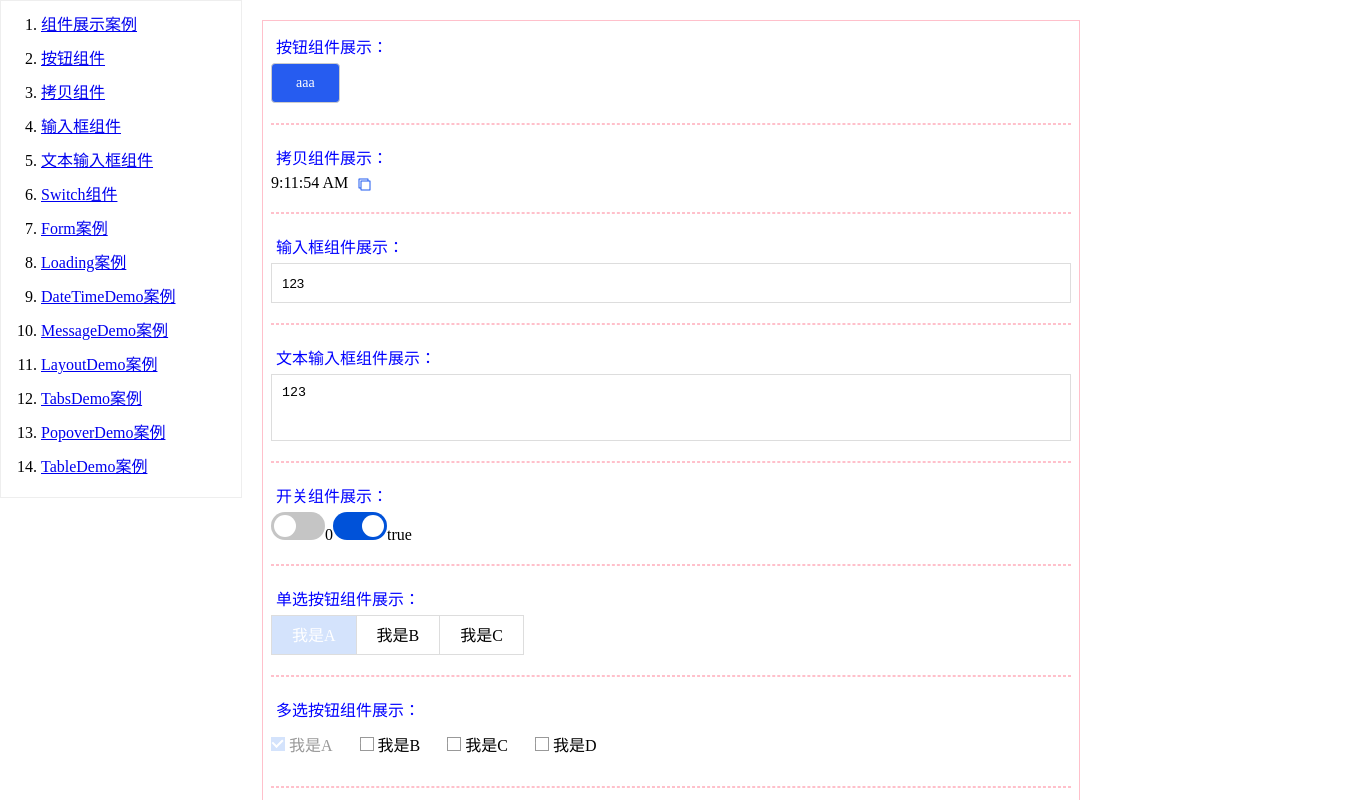
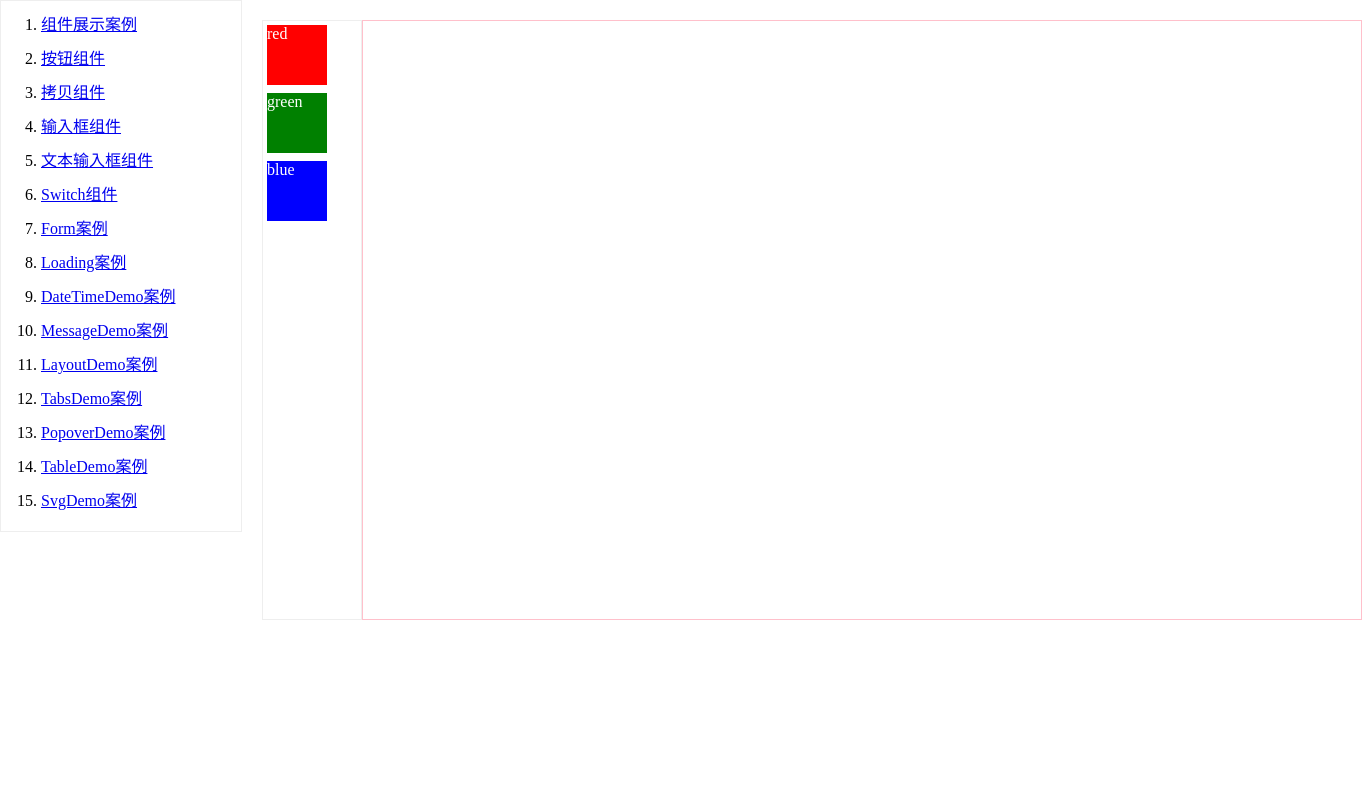
Before and after one commit to bushaoqing/component-for-react-hook, a React (Create React App) app: page /SvgDemo in a window 1280 px wide. Before the commit this address led to /page. Shown: the top 800 px of the page, 1362 px wide, since content can reach past the window. Built offline with nearby package versions, Linux system fonts and the light colour scheme.

Commit message:
add Svg comp

```diff
--- /dev/null
+++ b/src/components/FlowChart/Path/index.js
@@ -0,0 +1,78 @@
+// 连线组件
+import PropTypes from 'prop-types'
+import _ from 'lodash'
+
+function Path(props) {
+  let { startP, endP } = props
+  let position = { // path的4个坐标位置
+    x1: 0,
+    y1: 0,
+    x2: 0,
+    y2: 0,
+    x3: 0,
+    y3: 0,
+    x4: 0,
+    y4: 0
+  }
+
+  // 判断 startP, endP 的合法性
+  if (
+    _.isArray(startP) && _.isArray(endP) &&
+    startP.length === 2 && endP.length === 2 &&
+    _.isNumber(+startP[0]) && _.isNumber(+startP[1]) &&
+    _.isNumber(+endP[0]) && _.isNumber(+endP[1])
+  ) {
+    position.x1 = +startP[0]
+    position.y1 = +startP[1]
+    position.x4 = +endP[0]
+    position.y4 = +endP[1]
+
+    position.x2 = (+endP[0] + +startP[0]) / 3 * 2
+    position.y2 = (+endP[1] + +startP[1]) / 7 * 6
+    position.x3 = (+endP[0] + +startP[0]) / 3
+    position.y3 = (+endP[1] + +startP[1]) / 7
+  }
+
+  return (
+    <svg style={{ overflow: 'visible', width: 'auto', height: 'auto' }}>
+    {/* <svg width='100%' height='100%'> */}
+      <defs>
+        <marker
+          id="markertriangle"
+          refX="8"
+          refY="4"
+          markerHeight="12"
+          markerWidth="12"
+          orient="auto"
+          style={{ zIndex: 9000 }}
+        >
+          <path d="M 0 0 8 4 0 8 2 4" fill="#4d4d4d" />
+        </marker>
+      </defs>
+      {/* <!--C命令：三次贝塞尔曲线 (x1,y1,x2,y2,x3,y3,x4,y4)/ x1,y1 开始点 /x2,y2 控制点二 /x3,y3 控制点三 /x4,y4 结束点 --> */}
+      <path
+        markerEnd='url(#markertriangle)'
+        // d='M0 0 C100 30 150 170 200 200'
+        d={`M${position.x1},${position.y1},${position.x4},${position.y4}`}
+        // d={`M${position.x1},${position.y1},C${position.x2},${position.y2},${position.x3},${position.y3},${position.x4},${position.y4}`}
+        style={{
+          stroke:'#ddd',
+          strokeWidth:'1.6',
+          fill:'none'
+        }}
+      />
+    </svg>
+  )
+}
+
+Path.propTypes = {
+  startP: PropTypes.array, // 线段开始坐标（相对于FlowChart组件的div，取相对位置）
+  endP: PropTypes.array, // 线段结束坐标
+}
+
+Path.defaultProps = {
+  startP: [0, 0],
+  endP: [80, 80],
+}
+
+export default Path
--- /dev/null
+++ b/src/components/FlowChart/Tools/index.css
@@ -0,0 +1,8 @@
+.comp__flow-chart_tools_div {
+  width: 60px;
+  height: 60px;
+  margin-bottom: 8px;
+  cursor: pointer;
+  user-select: 'none';
+  color: #fff;
+}
--- /dev/null
+++ b/src/components/FlowChart/Tools/index.js
@@ -0,0 +1,43 @@
+import { useState } from 'react'
+import './index.css'
+
+function Tools(props) {
+
+  function handleDragStart(e, color) {
+    e.dataTransfer.setData("isCreate", true) // 从工具栏拉出来的图标，需要新建
+    e.dataTransfer.setData("color", color)
+    e.dataTransfer.setData("offsetX", e.nativeEvent.offsetX)
+    e.dataTransfer.setData("offsetY", e.nativeEvent.offsetY)
+  }
+
+  return (
+    <>
+      <div
+        className='comp__flow-chart_tools_div'
+        style={{backgroundColor: 'red'}}
+        draggable
+        onDragStart={e => handleDragStart(e, 'red')}
+      >
+        red
+      </div>
+      <div
+        className='comp__flow-chart_tools_div'
+        style={{backgroundColor: 'green'}}
+        draggable
+        onDragStart={e => handleDragStart(e, 'green')}
+      >
+        green
+      </div>
+      <div
+        className='comp__flow-chart_tools_div'
+        style={{backgroundColor: 'blue'}}
+        draggable
+        onDragStart={e => handleDragStart(e, 'blue')}
+      >
+        blue
+      </div>
+    </>
+  )
+}
+
+export default Tools
--- /dev/null
+++ b/src/components/FlowChart/index.css
@@ -0,0 +1,10 @@
+.comp__flow-chart-wrap {
+  display: flex
+}
+
+.comp__flow-chart-wrap_tools {
+  width: 100px;
+  border: 1px solid #eee;
+  box-sizing: border-box;
+  padding: 4px;
+}
--- /dev/null
+++ b/src/components/FlowChart/index.js
@@ -0,0 +1,160 @@
+import { useLayoutEffect, useState, useEffect } from 'react'
+import ReactDOM from 'react-dom'
+import PropTypes from 'prop-types'
+import Path from './Path'
+import Tools from './Tools'
+import './index.css'
+
+let isFirst = true
+
+function FlowChart(props) {
+  let { width, height, style } = props
+
+  const [startP, setStartP] = useState(null)
+  const [endP, setEndP] = useState(null)
+
+  useLayoutEffect(() => {
+    let bodyNode = document.getElementsByClassName('comp__flow-chart-wrap_body')[0]
+
+    // 默认情况下,数据/元素不能在其他元素中被拖放。对于drop我们必须防止元素的默认处理
+    document.addEventListener("dragover", function(event) {
+      event.preventDefault();
+    });
+
+    document.addEventListener('drop', function(event) {
+      event.preventDefault()
+      if (event.target.className === "comp__flow-chart-wrap_body") {
+        var isCreate = event.dataTransfer.getData("isCreate") // 从工具栏拖过来的需要新建，画布中的只需要移动
+        var color = event.dataTransfer.getData("color")
+        var offsetX = event.dataTransfer.getData("offsetX")
+        var offsetY = event.dataTransfer.getData("offsetY")
+
+        // console.log('--------------drop: ', isCreate, event)
+        if (isCreate) {
+          let newNode = document.createElement('div')
+          newNode.style.position='absolute'
+          newNode.style.left=`${event.offsetX - offsetX}px`
+          newNode.style.top=`${event.offsetY - offsetY}px`
+          newNode.style.backgroundColor=color
+          newNode.style.display='inline-block'
+          newNode.style.color="#fff"
+          newNode.style.margin='4px'
+          newNode.style.padding='6px'
+          newNode.style.boxSizing='border-box'
+          newNode.style.width='60px'
+          newNode.style.height='60px'
+          newNode.id=Date.now() // 生成唯一标识id，用于之后移动元素
+          newNode.draggable=true
+          newNode.textContent=color
+
+          newNode.addEventListener('dragstart', function (e) {
+            e.dataTransfer.setData("Text", e.target.id)
+            e.dataTransfer.setData("color", color)
+            e.dataTransfer.setData("offsetX", e.offsetX)
+            e.dataTransfer.setData("offsetY", e.offsetY)
+          })
+
+          // 创建4个span（上下左右各一个），用于连线
+          for (let index = 0; index < 4; index++) {
+            let newSpan = document.createElement('span')
+            newSpan.style.position='absolute'
+            newSpan.style.background='#fff'
+            newSpan.style.width='8px'
+            newSpan.style.height='8px'
+            newSpan.style.borderRadius='50%'
+            newSpan.style.border='1px solid #ddd'
+            switch (index) {
+              case 0: // 上
+                newSpan.style.left=`calc(50% - 4px)`
+                newSpan.style.top=`-4px`
+                break;
+
+              case 1: // 右
+                newSpan.style.top=`calc(50% - 4px)`
+                newSpan.style.right=`-4px`
+                break;
+
+              case 2: // 下
+                newSpan.style.left=`calc(50% - 4px)`
+                newSpan.style.bottom=`-4px`
+                break;
+
+              case 3: // 左
+                newSpan.style.top=`calc(50% - 4px)`
+                newSpan.style.left=`-4px`
+                break;
+
+              default:
+                break;
+            }
+
+            // 点的绑定事件
+            newSpan.addEventListener('click', function (e) {
+              e.stopPropagation()
+              console.log('click', e);
+              if (isFirst) {
+                setStartP([e.clientX - 364, e.clientY - 23])
+              } else {
+                setEndP([e.clientX - 364, e.clientY - 23])
+              }
+              isFirst = !isFirst
+            })
+            newNode.appendChild(newSpan)
+          }
+          bodyNode.appendChild(newNode)
+        } else {
+          var data = event.dataTransfer.getData("Text")
+          let moveNode = document.getElementById(data)
+          moveNode.style.left=`${event.offsetX - offsetX}px`
+          moveNode.style.top=`${event.offsetY - offsetY}px`
+          event.target.appendChild(moveNode)
+        }
+
+      }
+    })
+  }, [])
+
+
+  return (
+    <div className='comp__flow-chart-wrap'>
+      <div
+        className='comp__flow-chart-wrap_tools'
+        style={{
+          height: height,
+        }}
+      >
+        <Tools />
+      </div>
+      <div
+        className='comp__flow-chart-wrap_body'
+        style={{
+          position: 'relative',
+          width,
+          height,
+          boxSizing: 'border-box',
+          ...style
+        }}
+      >
+        {
+          startP !== null &&
+          endP !== null &&
+          <Path startP={startP} endP={endP} />
+        }
+      </div>
+    </div>
+  )
+}
+
+FlowChart.propTypes = {
+  width: PropTypes.oneOfType([PropTypes.number, PropTypes.string]),
+  height: PropTypes.oneOfType([PropTypes.number, PropTypes.string]),
+  style: PropTypes.object
+}
+
+FlowChart.defaultProps = {
+  width: 800,
+  height: 600,
+  style: {}
+}
+
+export default FlowChart
--- /dev/null
+++ b/src/pages/SvgDemo.js
@@ -0,0 +1,16 @@
+import FlowChart from '../components/FlowChart'
+
+export default function SvgDemo() {
+
+  return (
+    <>
+      <FlowChart
+        width={1000}
+        height={600}
+        style={{
+          border: '1px solid pink'
+        }}
+      />
+    </>
+  )
+}
--- a/src/router/index.js
+++ b/src/router/index.js
@@ -12,6 +12,7 @@ import LayoutDemo from "../pages/LayoutDemo"
 import TabsDemo from "../pages/TabsDemo"
 import PopoverDemo from "../pages/PopoverDemo"
 import TableDemo from "../pages/TableDemo"
+import SvgDemo from "../pages/SvgDemo"
 
 // 侧边菜单栏
 const RouteMap = [
@@ -71,6 +72,10 @@ const RouteMap = [
         name: 'TableDemo案例',
         path: '/TableDemo',
         component: TableDemo
+    }, {
+        name: 'SvgDemo案例',
+        path: '/SvgDemo',
+        component: SvgDemo
     }
 ]
 
```
